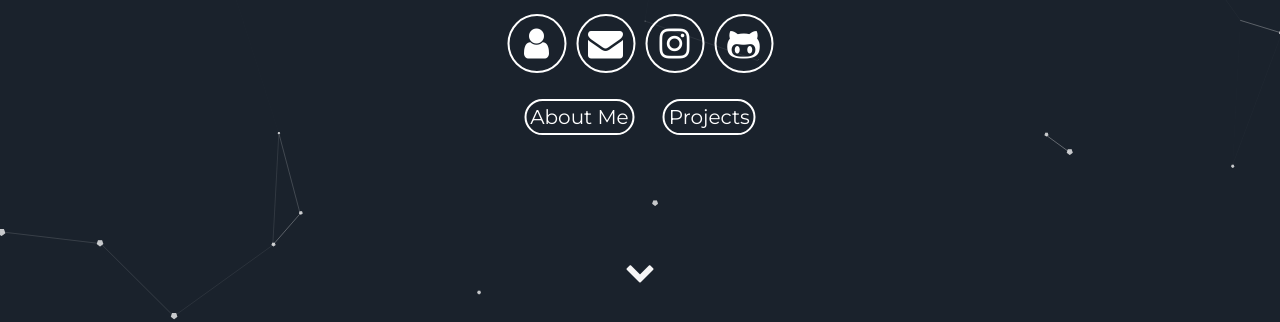
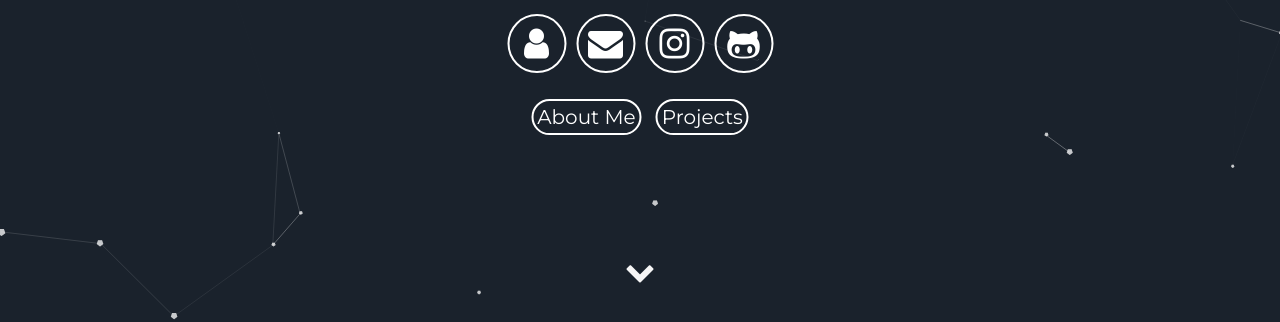
Before and after one commit to nomikab/nomikab.github.io, a Jekyll site: the page built from index.html, in a window 1280 px wide. Shown: the part 560-882 px from the top of the page. Built offline with Jekyll 4.4.1, drawn with Linux system fonts in a browser that asks for light colours.

Commit message:
Update header.html

```diff
--- a/_includes/header.html
+++ b/_includes/header.html
@@ -13,8 +13,8 @@
 		<a aria-label="My Github" target="_blank" href="https://github.com/nomikab"><i class="icon fa fa-github-alt" aria-hidden="true"></i></a>
       </div>
       <div class="header-links">
-        <a class="link" href="#about" style="border:white; border-width:2px; border-style:solid; border-radius:20px; padding:4px; margin:12px;" data-scroll>About Me</a>
-        <a class="link" href="https://www.instagram.com/3dprintcraft/" aria-hidden="true" style="border:white; border-width:2px; border-style:solid; border-radius:20px; padding:4px; margin:12px;">Projects</a>
+        <a class="link" href="#about" style="border:white; border-width:2px; border-style:solid; border-radius:20px; padding:4px; margin:5px;" data-scroll>About Me</a>
+        <a class="link" href="https://www.instagram.com/3dprintcraft/" aria-hidden="true" style="border:white; border-width:2px; border-style:solid; border-radius:20px; padding:4px; margin:5px;">Projects</a>
       </div>
   </div>
   <a class="down" href="#about" data-scroll><i class="icon fa fa-chevron-down" aria-hidden="true"></i></a>
```
